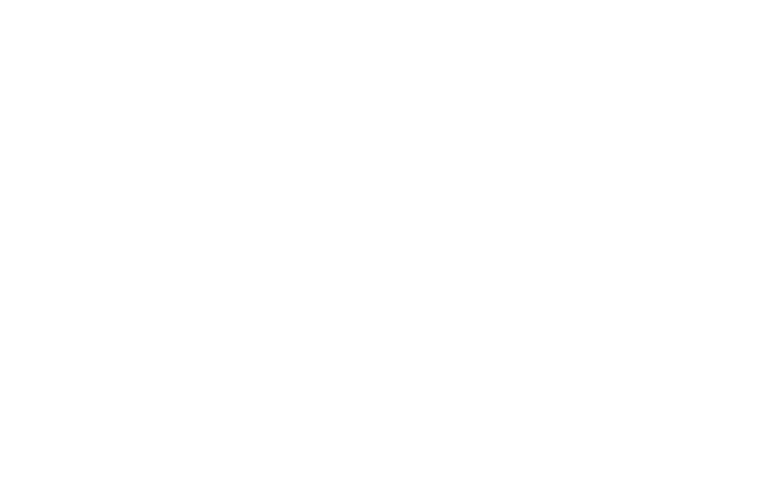
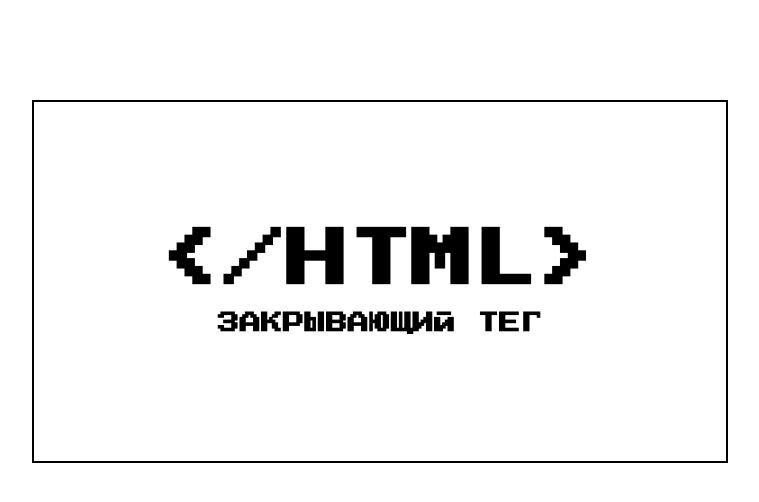
Before and after one commit to Johnny-Silverhand2077/zakrivayuschiy-teg-f, a plain HTML site: page index.html in a window 1280 px wide. Shown: the whole page, without its empty margins (260-1019 px from the left). Drawn offline with Linux system fonts and the light colour scheme.

Commit message:
Добавлена фавиконка сайта изменен файл globals.css подключены шрифты добавлена шапка сайта добавлены стили шапки

```diff
--- a/fonts/fonts.css
+++ b/fonts/fonts.css
@@ -1 +1,17 @@
 /* В этом файле вы импортируете все шрифты для сайта. Один из них вариативный и требует особенной настройки */
+@font-face {
+  font-family: "Inter";
+  src: local("Inter"),
+    url("Inter-Variable.woff2") format("woff2 supports variations"),
+    url("Inter-Variable.woff2") format("woff2-variations");
+  font-weight: 400 700;
+  font-display: swap;
+}
+
+@font-face {
+  font-family: "PressStart2P";
+   src: local("PressStart2P-Regular"),
+   url("PressStart2P-Regular.woff") format("woff");
+   font-weight: 400;
+   font-display: swap;
+}
--- a/index.html
+++ b/index.html
@@ -4,6 +4,9 @@
     <meta charset="UTF-8" />
     <meta name="viewport" content="width=device-width, initial-scale=1.0" />
     <title>Закрывающий тег</title>
+    <link rel="icon" href="./images/favicon.ico" sizes="any" />
+    <link rel="icon" href="./svg/favicon.svg" type="image/svg+xml" />
+    <link rel="apple-touch-icon" href="./images/favicon.png" />
     <link rel="stylesheet" href="./fonts/fonts.css" />
     <link rel="stylesheet" href="./styles/variables.css" />
     <link rel="stylesheet" href="./styles/globals.css" />
@@ -11,7 +14,12 @@
     <link rel="stylesheet" href="./styles/animations.css" />
   </head>
   <body class="page">
-    <header class="header"></header>
+    <header class="header card">
+      <h1 class="header_title page_title">
+        &lt;/HTML&gt;
+        <span class="header_subtitle">закрывающий тег</span>
+      </h1>
+    </header>
     <main></main>
     <script src="./scripts/like.js"></script>
   </body>
--- a/styles/globals.css
+++ b/styles/globals.css
@@ -10,6 +10,7 @@
 
 body {
   margin: 0;
+  min-inline-size: 375px;
 }
 
 h1,
--- a/styles/style.css
+++ b/styles/style.css
@@ -11,6 +11,43 @@
 */
 
 .page {
+  padding-block-start: 100px;
+  font-family: var(--page-main-font-family, "inter", sans-serif);
+  font-variation-settings: "wght" var(--page-main-font-weight, 400);
   min-inline-size: 320px;
   min-block-size: 100dvb;
 }
+
+.header {
+  display: grid;
+  justify-content: center;
+  justify-items: center;
+  font-family: var(--page-accent-font-family, "PressStart2P", fantasy);
+  line-height: normal;
+  text-transform: uppercase;
+}
+
+.card {
+margin-inline: auto;
+border: 2px solid #000;
+padding-inline: clamp(0.875rem, -1.469rem + 10vw, 7.531rem);
+padding-block: clamp(7.5rem, 7.324rem + 0.751vw, 8rem);
+max-inline-size: 696px;
+
+}
+
+.page_header {
+margin-block-end: 100px;
+}
+
+.header_title {
+  display: grid;
+  gap: 20px;
+  text-align: center;
+  font-size: clamp(3.063rem, 2.71rem + 1.502vw, 4.063rem);
+}
+
+
+.header_subtitle {
+  font-size: clamp(0.875rem, 0.677rem + 0.845vw, 1.438rem);
+}
--- a/styles/variables.css
+++ b/styles/variables.css
@@ -1 +1,8 @@
 /* В этом файле будут храниться все значения переменных в исходном состоянии, а так же их изменения в зависимости от ширины устройства */
+:root {
+  --page-main-font-family: "inter", sans-serif;
+  --page-main-font-weight: 400;
+  --title-font-weight: 700;
+
+  --page-accent-font-family: "PressStart2P", fantasy;
+}
```
Also changed, not shown: images/favicon.ico (added), images/favicon.png (added), svg/favicon.svg (added).
